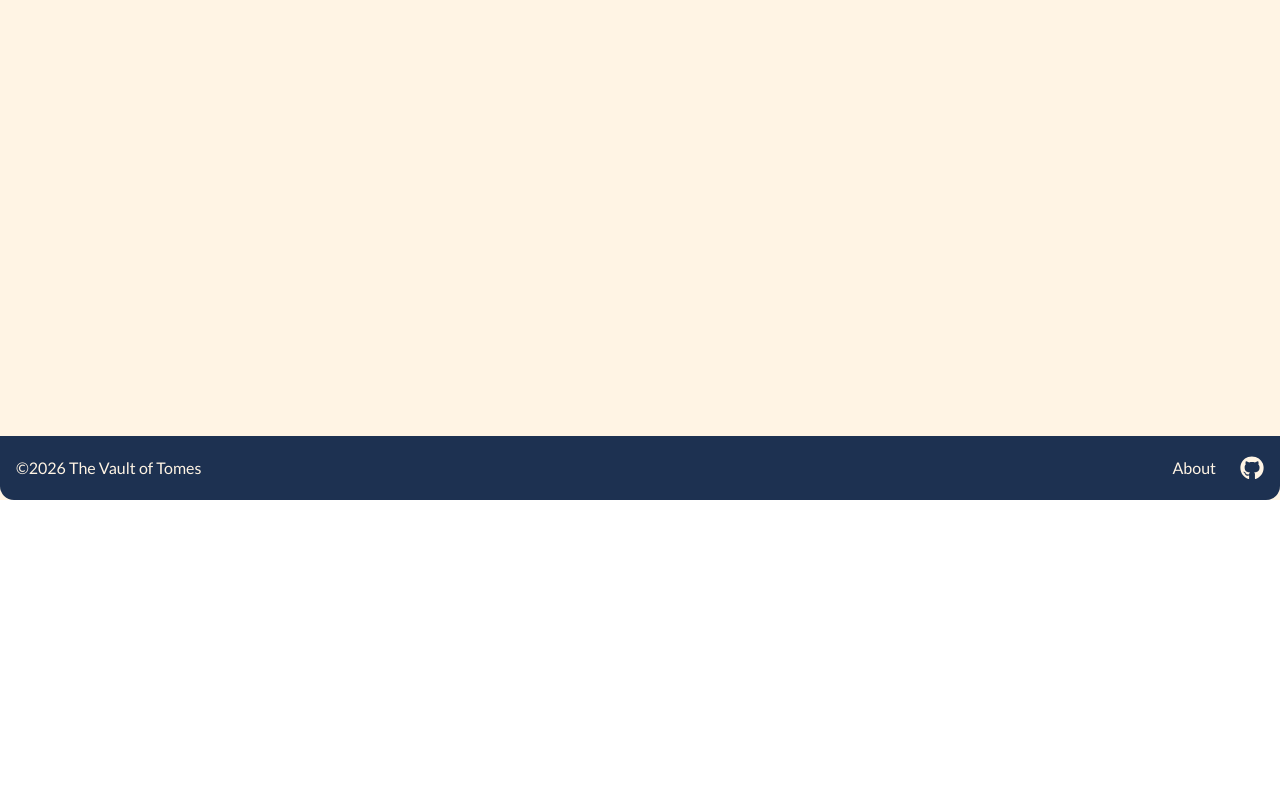
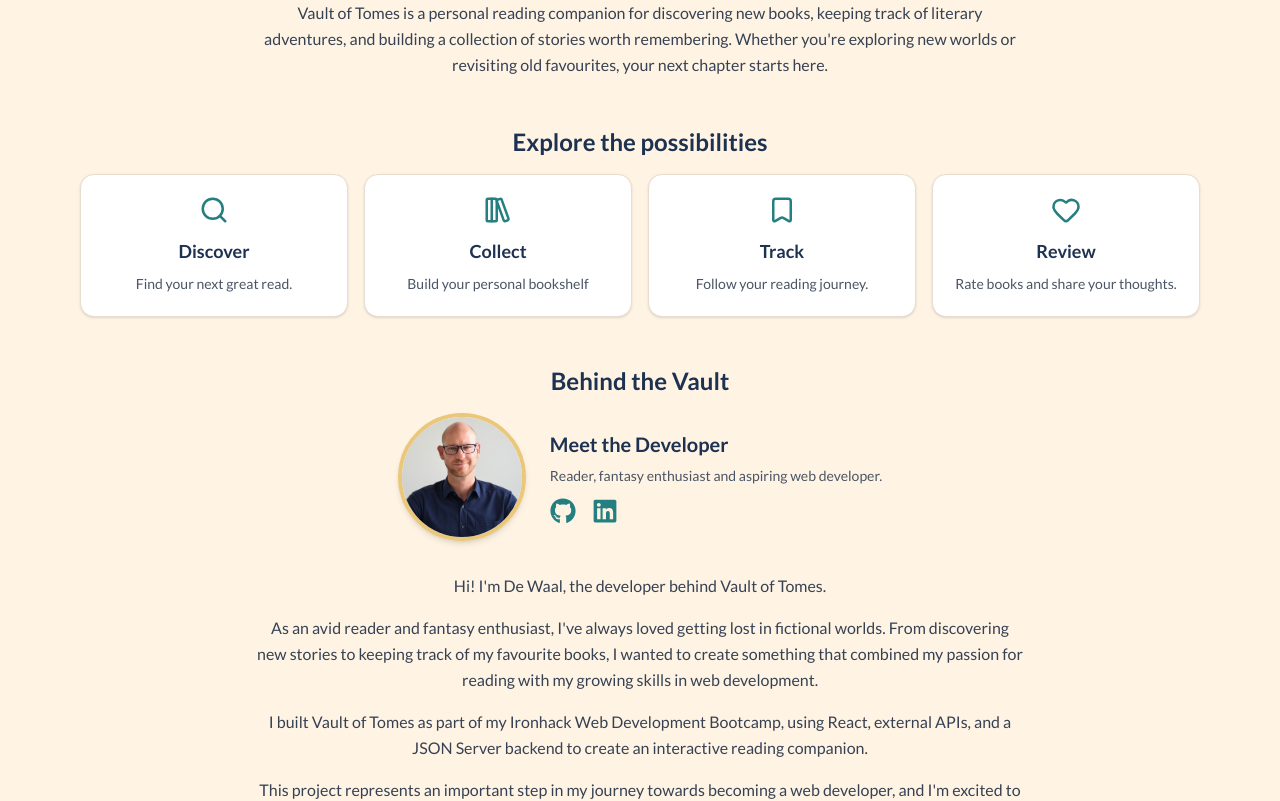
Before and after one commit to dwrossouw/module-2-project, a React (Vite) app: page /about in a window 1280 px wide. Shown: the part 300-1101 px from the top of the page. Before the commit the page ends 800 px from the top, so only its background shows below. Built offline with nearby package versions, Linux system fonts and the light colour scheme.

Commit message:
Update About page.

```diff
--- a/src/pages/AboutPage.jsx
+++ b/src/pages/AboutPage.jsx
@@ -1,8 +1,136 @@
+import { Bookmark, Heart, LibraryBig, Search } from "lucide-react";
+import developerPhoto from "../assets/picDR.jpg";
+import { FaGithub, FaLinkedin } from "react-icons/fa";
 
 function AboutPage() {
   return (
-    <div>AboutPage</div>
-  )
+    <main className="max-w-6xl mx-auto px-4 py-4">
+      <section className="bg-[#1D3151] rounded-xl px-4 py-4 md:py-10 text-center">
+        <h1 className="text-3xl md:text-4xl font-semibold text-[#EAC77B]">
+          About Vault of Tomes
+        </h1>
+        <p className="text-[#FFF4E4] text-sm md:text-base mt-3">
+          Every great story deserves a place on your shelf.
+        </p>
+      </section>
+      <section className="py-8 md:py-12">
+        <p className="text-gray-700 leading-relaxed text-center max-w-3xl mx-auto">
+          Vault of Tomes is a personal reading companion for discovering new
+          books, keeping track of literary adventures, and building a collection
+          of stories worth remembering. Whether you're exploring new worlds or
+          revisiting old favourites, your next chapter starts here.
+        </p>
+      </section>
+
+      <section>
+        <h2 className="text-2xl font-semibold text-midnight text-center mb-4">
+          Explore the possibilities
+        </h2>
+        <div className="grid grid-cols-1 sm:grid-cols-2 lg:grid-cols-4 gap-4">
+          <div className="bg-white rounded-xl p-5 shadow-sm border border-[#E8DED0] text-center">
+            <Search className="mx-auto text-enchanted-teal mb-3" size={30} />
+            <h3 className="text-lg font-semibold text-midnight mb-2">
+              Discover
+            </h3>
+            <p className="text-sm text-gray-600 leading-relaxed">
+              Find your next great read.
+            </p>
+          </div>
+          <div className="bg-white rounded-xl p-5 shadow-sm border border-[#E8DED0] text-center">
+            <LibraryBig
+              className="mx-auto text-enchanted-teal mb-3"
+              size={30}
+            />
+            <h3 className="text-lg font-semibold text-midnight mb-2">
+              Collect
+            </h3>
+            <p className="text-sm text-gray-600 leading-relaxed">
+              Build your personal bookshelf
+            </p>
+          </div>
+          <div className="bg-white rounded-xl p-5 shadow-sm border border-[#E8DED0] text-center">
+            <Bookmark className="mx-auto text-enchanted-teal mb-3" size={30} />
+            <h3 className="text-lg font-semibold text-midnight mb-2">Track</h3>
+            <p className="text-sm text-gray-600 leading-relaxed">
+              Follow your reading journey.
+            </p>
+          </div>
+          <div className="bg-white rounded-xl p-5 shadow-sm border border-[#E8DED0] text-center">
+            <Heart className="mx-auto text-enchanted-teal mb-3" size={30} />
+            <h3 className="text-lg font-semibold text-midnight mb-2">Review</h3>
+            <p className="text-sm text-gray-600 leading-relaxed">
+              Rate books and share your thoughts.
+            </p>
+          </div>
+        </div>
+      </section>
+
+      <section className="py-8 md:py-12">
+        <h2 className="text-2xl font-semibold text-midnight text-center mb-4">
+          Behind the Vault
+        </h2>
+        <div className="flex flex-col md:flex-row items-center justify-center gap-6 mb-8">
+          <div>
+            <img
+              src={developerPhoto}
+              alt="Pic of the developer"
+              className="w-32 h-32 rounded-full object-cover border-4 border-[#EAC77B] shadow-md"
+            />
+          </div>
+          <div className="text-center md:text-left">
+            <h3 className="text-xl font-semibold text-midnight mb-2">
+              Meet the Developer
+            </h3>
+            <p className="text-gray-600 text-sm mb-3">
+              Reader, fantasy enthusiast and aspiring web developer.
+            </p>
+            <div className="flex justify-center md:justify-start gap-4">
+              <a
+                href="https://github.com/dwrossouw"
+                target="_blank"
+                rel="noopener noreferrer"
+              >
+                <FaGithub
+                  className="text-enchanted-teal hover:text-midnight transition-colors"
+                  size={26}
+                />
+              </a>
+              <a
+                href="https://www.linkedin.com/in/dewaal-rossouw-b24a14301/"
+                target="_blank"
+                rel="noopener noreferrer"
+              >
+                <FaLinkedin
+                  className="text-enchanted-teal hover:text-midnight transition-colors"
+                  size={26}
+                />
+              </a>
+            </div>
+          </div>
+        </div>
+        <div className="text-gray-700 leading-relaxed text-center max-w-3xl mx-auto space-y-4">
+          <p>Hi! I'm De Waal, the developer behind Vault of Tomes.</p>
+          <p>
+            As an avid reader and fantasy enthusiast, I've always loved getting
+            lost in fictional worlds. From discovering new stories to keeping
+            track of my favourite books, I wanted to create something that
+            combined my passion for reading with my growing skills in web
+            development.
+          </p>
+          <p>
+            I built Vault of Tomes as part of my Ironhack Web Development
+            Bootcamp, using React, external APIs, and a JSON Server backend to
+            create an interactive reading companion.
+          </p>
+          <p>
+            This project represents an important step in my journey towards
+            becoming a web developer, and I'm excited to keep learning,
+            building, and improving along the way.
+          </p>
+        </div>
+      </section>
+    </main>
+  );
 }
 
-export default AboutPage
+export default AboutPage;
--- a/src/pages/BookDetailsPage.jsx
+++ b/src/pages/BookDetailsPage.jsx
@@ -88,7 +88,8 @@ function BookDetailsPage() {
                 {bookDetails.status}
               </span>
             </p>
-            <p>
+
+            <p className="flex justify-center items-align gap-2">
               My rating:{" "}
               {reviewData?.rating == null  ? (
                 "Not rated yet."
```
Also changed, not shown: src/assets/linkedin2.png (added), src/assets/picDR.jpg (added).
